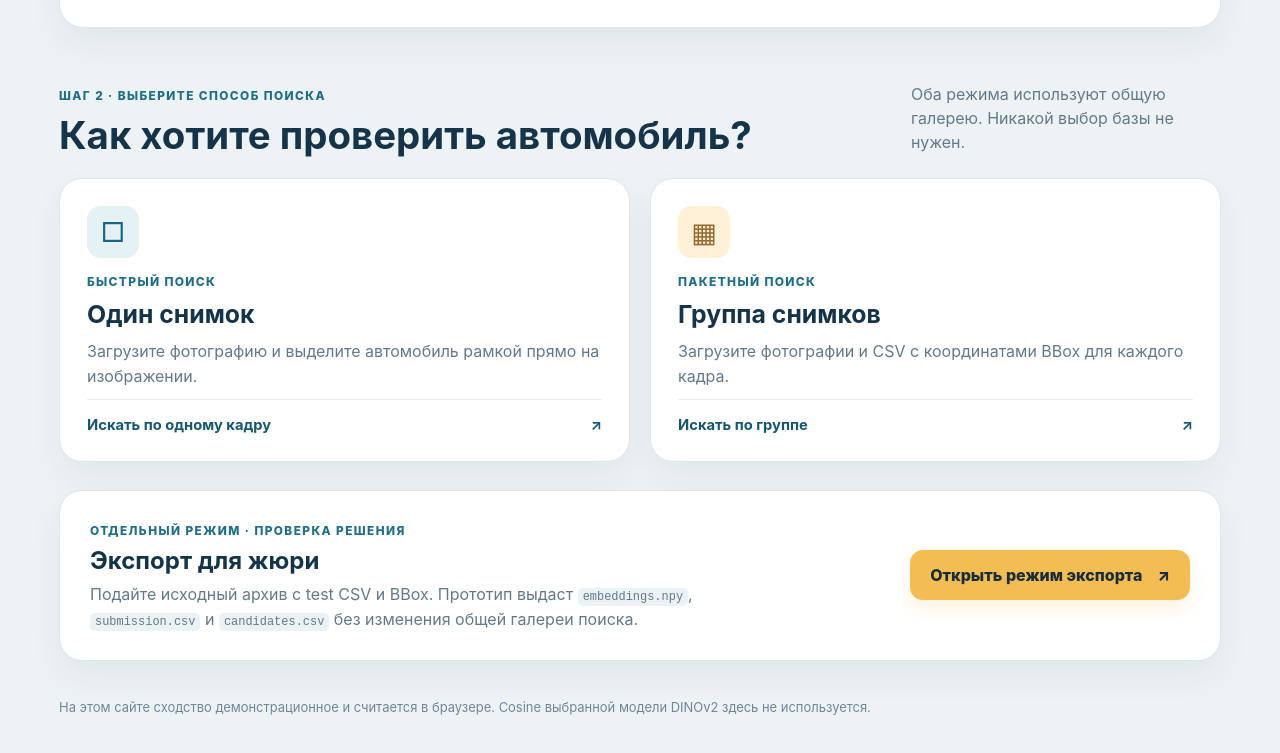
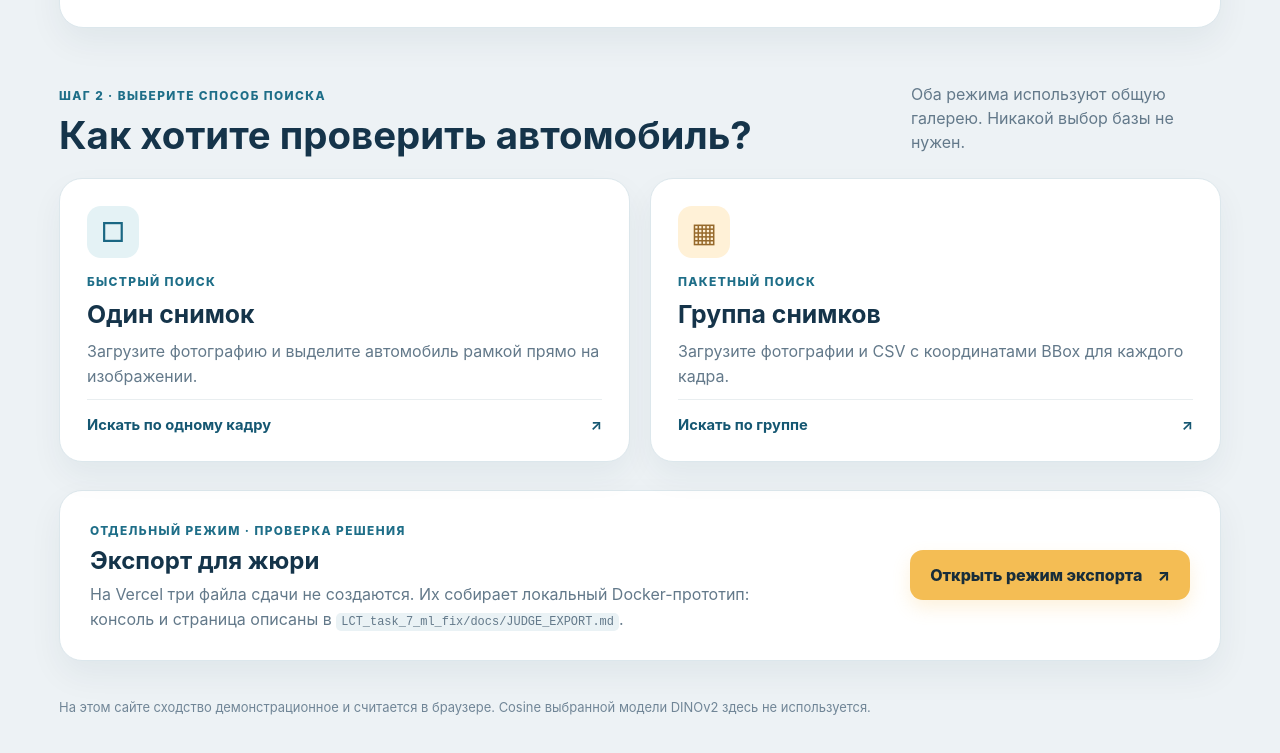
Before and after one commit to hissikly/lct_auto_detector, a website: page public/index.html in a window 1280 px wide. Shown: the part 834-1587 px from the top of the page. Drawn offline with Linux system fonts and the light colour scheme.

Commit message:
Say on the home page that Vercel does not build the jury files.
The three submission files stay on the local Docker path, so the public page should not offer them.

```diff
--- a/public/index.html
+++ b/public/index.html
@@ -51,7 +51,7 @@
         </section>
 
         <section class="home-judge-card" aria-labelledby="judgeTitle">
-          <div><span class="section-kicker">Отдельный режим · Проверка решения</span><h2 id="judgeTitle">Экспорт для жюри</h2><p>Подайте исходный архив с test CSV и BBox. Прототип выдаст <code>embeddings.npy</code>, <code>submission.csv</code> и <code>candidates.csv</code> без изменения общей галереи поиска.</p></div>
+          <div><span class="section-kicker">Отдельный режим · Проверка решения</span><h2 id="judgeTitle">Экспорт для жюри</h2><p>На Vercel три файла сдачи не создаются. Их собирает локальный Docker-прототип: консоль и страница описаны в <code>LCT_task_7_ml_fix/docs/JUDGE_EXPORT.md</code>.</p></div>
           <a class="home-primary-link" href="/judge-export">Открыть режим экспорта <span aria-hidden="true">↗</span></a>
         </section>
       </main>
```
